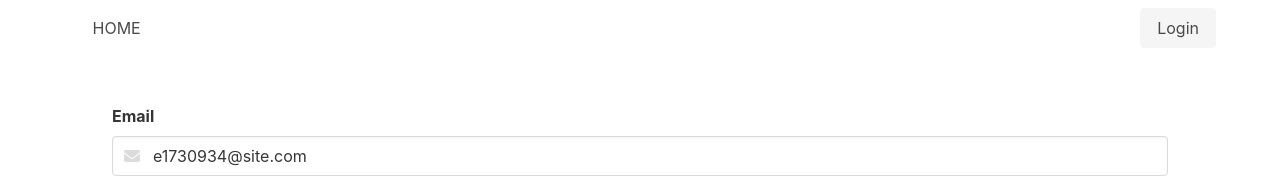
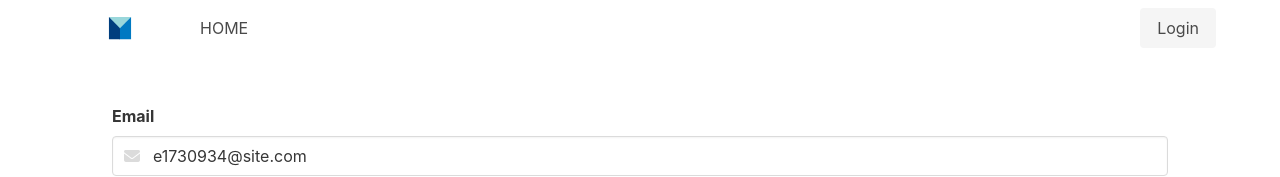
Before and after one commit to e1730934/hybride_Native_TP02, a React (Vite) app: page /login in a window 1280 px wide. Shown: the top 177 px of the page. Built offline with nearby package versions, Linux system fonts and the light colour scheme.

Commit message:
Login & Header

```diff
--- a/src/component/section/Header.jsx
+++ b/src/component/section/Header.jsx
@@ -20,7 +20,9 @@ export default function Header() {
     return (
         <nav className="navbar" role="navigation" aria-label="main navigation">
             <div className="navbar-brand">
-                <div className="navbar-item">&nbsp;</div>
+                <div className="navbar-item">
+                    <img src={"/public/m9.svg"} width="112" height="28" alt={"Logo Maisonneuve"}/>
+                </div>
                 <a
                     role="button"
                     className={"navbar-burger burger "}
@@ -33,8 +35,7 @@ export default function Header() {
                     <span aria-hidden="true"/>
                 </a>
             </div>
-            <div id="navbarBasicExample" className={`navbar-menu ${navbarToggle ? "is-active" : ""}`}
-            >
+            <div id="navbarBasicExample" className={`navbar-menu ${navbarToggle ? "is-active" : ""}`}>
                 <div className="navbar-start">
                     <Link to="/" className="navbar-item">HOME</Link>
                 </div>
```
Also changed, not shown: public/m9.svg (added).
